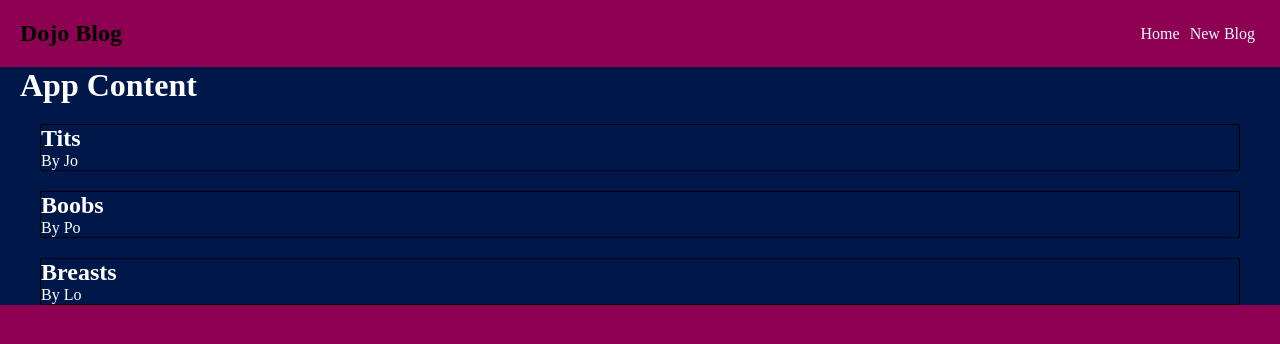
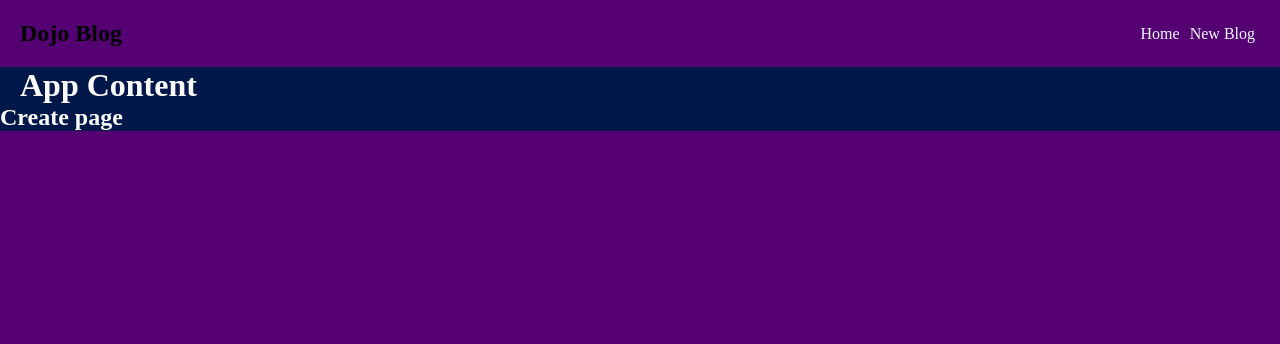
Before and after one commit to Aidas-Baublys/react-router-redux, a React (Create React App) app: page /create in a window 1280 px wide. Shown: the top 344 px of the page. Built offline with nearby package versions, Linux system fonts and the light colour scheme; data requests are answered from the project's data file.

Commit message:
Add react router and routes.

```diff
--- a/package.json
+++ b/package.json
@@ -8,6 +8,7 @@
     "@testing-library/user-event": "^12.8.3",
     "react": "^17.0.2",
     "react-dom": "^17.0.2",
+    "react-router-dom": "^5.2.0",
     "react-scripts": "4.0.3",
     "web-vitals": "^1.1.2"
   },
--- a/src/App.js
+++ b/src/App.js
@@ -1,15 +1,30 @@
+import { BrowserRouter as Router, Route, Switch } from 'react-router-dom';
+
 import Navbar from './components/Navbar';
 import Home from './components/Home';
+import Create from './components/Create';
 
 function App() {
   return (
-    <div className="App">
-      <Navbar />
-      <div className="content">
-        <h1>App Content</h1>
-        <Home />
+    <Router>
+      <div className="App">
+        <header>
+          <Navbar />
+        </header>
+        <main className="content">
+          <h1>App Content</h1>
+          <Switch>
+            <Route exact path="/">
+              <Home />
+            </Route>
+            <Route exact path="/create">
+              <Create />
+            </Route>
+          </Switch>
+        </main>
+        <footer></footer>
       </div>
-    </div>
+    </Router>
   );
 }
 
--- /dev/null
+++ b/src/components/Create/index.js
@@ -0,0 +1,9 @@
+function Create() {
+  return (
+    <div className="create">
+      <h2>Create page</h2>
+    </div>
+  );
+}
+
+export default Create;
--- a/src/components/Navbar/index.js
+++ b/src/components/Navbar/index.js
@@ -1,11 +1,13 @@
+import { Link } from "react-router-dom";
+
 function Navbar() {
   return (
     <nav className="navbar">
       <h1>Dojo Blog</h1>
-      <div className="links">
-        <a href="/">Home</a>
-        <a href="/create">New Blog</a>
-      </div>
+      <aside className="links">
+        <Link to="/">Home</Link>
+        <Link to="/create">New Blog</Link>
+      </aside>
     </nav>
   );
 }
--- a/src/index.css
+++ b/src/index.css
@@ -6,7 +6,7 @@
 /* #### App #### */
 
 .App {
-  background: #8d0052;
+  background: #550072;
   min-height: 100vh;
 }
 
```
Also changed, not shown: src/hooks/useFetch.js (line endings or trailing spaces), 1 other file (tests, documents, lock files or other folders).
